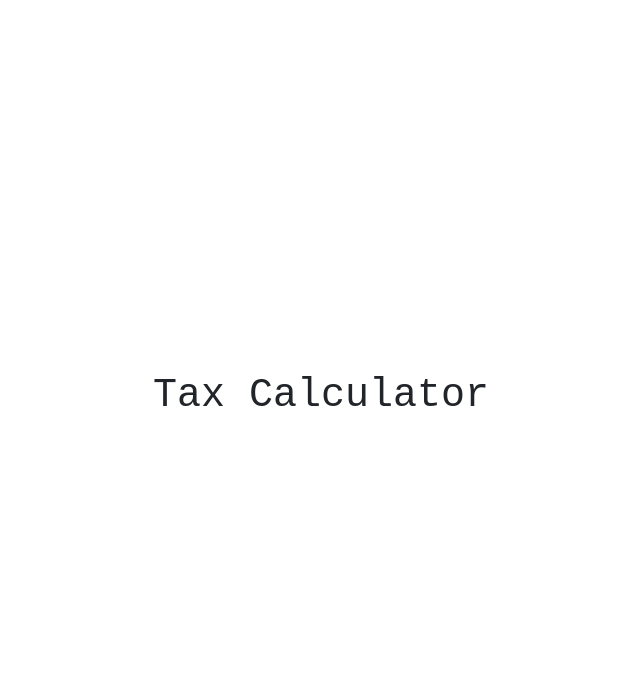
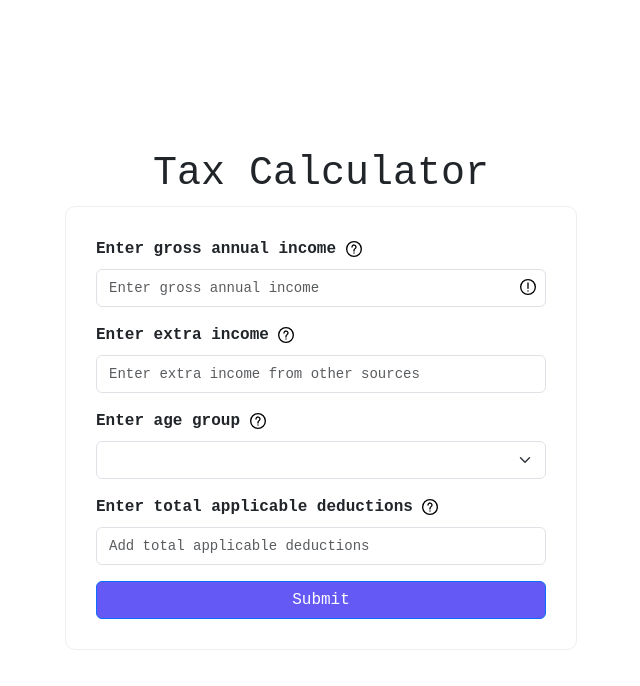
Before and after one commit to PranitPatil03/Fyle-Internship-Challenge, a plain HTML site: page index.html in a window 1280 px wide. Shown: the whole page, without its empty margins (319-959 px from the left). Drawn offline with nearby package versions, Linux system fonts and the light colour scheme.

Commit message:
UI Module Completed ✅

```diff
--- a/index.html
+++ b/index.html
@@ -1,21 +1,152 @@
 <!DOCTYPE html>
 <html lang="en">
   <head>
-  <meta charset="UTF-8">
-  <meta name="viewport" content="width=device-width, initial-scale=1.0">
-  <link href="./style.css" rel="stylesheet"/>
-  <link href="https://cdn.jsdelivr.net/npm/bootstrap@5.3.0-alpha1/dist/css/bootstrap.min.css" rel="stylesheet">
+    <meta charset="UTF-8" />
+    <meta name="viewport" content="width=device-width, initial-scale=1.0" />
+    <link href="./style.css" rel="stylesheet" />
+    <link
+      rel="stylesheet"
+      href="https://cdnjs.cloudflare.com/ajax/libs/font-awesome/5.15.4/css/all.min.css"
+    />
+    <link
+      href="https://cdn.jsdelivr.net/npm/bootstrap@5.3.0-alpha1/dist/css/bootstrap.min.css"
+      rel="stylesheet"
+    />
+    <link
+      rel="stylesheet"
+      href="https://cdn.jsdelivr.net/npm/@flaticon/font/flaticon.css"
+    />
+    <link
+      href="https://cdnjs.cloudflare.com/ajax/libs/font-awesome/5.15.4/css/all.min.css"
+      rel="stylesheet"
+    />
+    <link
+      href="https://cdn.jsdelivr.net/npm/bootstrap@5.3.0-alpha1/dist/css/bootstrap.min.css"
+      rel="stylesheet"
+    />
+
     <title>Fyle Internship Challenge</title>
   </head>
   <body>
-
     <div class="main_container">
       <h1 class="heading">Tax Calculator</h1>
+
+      <div class="form_container" id="form">
+        <form class="form">
+          <div class="mb-3 income">
+            <label for="annual_income" class="form-label annual_income"
+              >Enter gross annual income
+              <span class="icon_span">
+                <img
+                  type="button"
+                  src="assets/icon/interrogation.svg"
+                  alt="Icon Description"
+                  class="icon"
+                  data-bs-toggle="tooltip"
+                  data-bs-placement="top"
+                  data-bs-custom-class="custom-tooltip"
+                  data-bs-title="Gross annual income is your total salary in a year before any deductions"
+                />
+              </span>
+            </label>
+            <input
+              type="number"
+              class="form-control"
+              id="annual_income"
+              placeholder="Enter gross annual income"
+              aria-describedby="annual_income"
+            />
+            <img
+              src="assets/icon/exclamation.svg"
+              class="icon exclamation"
+              type="button"
+              alt="Icon Description"
+              data-bs-toggle="tooltip"
+              data-bs-placement="top"
+              data-bs-custom-class="custom-tooltip"
+              data-bs-title="Please enter numbers only"
+            />
+          </div>
+
+          <div class="mb-3">
+            <label for="annual_income" class="form-label annual_income"
+              >Enter extra income
+              <span class="icon_span">
+                <img
+                  type="button"
+                  src="assets/icon/interrogation.svg"
+                  alt="Icon Description"
+                  class="icon"
+                  data-bs-toggle="tooltip"
+                  data-bs-placement="top"
+                  data-bs-custom-class="custom-tooltip"
+                  data-bs-title="Gross annual income is your total salary in a year before any deductions"
+                />
+              </span>
+            </label>
+            <input
+              type="number"
+              class="form-control"
+              id="annual_income"
+              placeholder="Enter extra income from other sources"
+              aria-describedby="annual_income"
+            />
+          </div>
+          <div class="mb-3">
+            <label for="age_group" class="form-label annual_income"
+              >Enter age group
+              <span class="icon_span">
+                <img
+                  type="button"
+                  src="assets/icon/interrogation.svg"
+                  alt="Icon Description"
+                  class="icon"
+                  data-bs-toggle="tooltip"
+                  data-bs-placement="top"
+                  data-bs-custom-class="custom-tooltip"
+                  data-bs-title="Gross annual income is your total salary in a year before any deductions"
+                />
+              </span>
+            </label>
+            <select class="form-select annual_income" aria-label="Enter extra income">
+              <option selected></option>
+              <option value="1">One</option>
+              <option value="2">Two</option>
+              <option value="3">Three</option>
+            </select>
+          </div>
+          <div class="mb-3">
+            <label for="annual_income" class="form-label annual_income"
+              >Enter total applicable deductions
+              <span class="icon_span">
+                <img
+                  type="button"
+                  src="assets/icon/interrogation.svg"
+                  alt="Icon Description"
+                  class="icon"
+                  data-bs-toggle="tooltip"
+                  data-bs-placement="top"
+                  data-bs-custom-class="custom-tooltip"
+                  data-bs-title="Gross annual income is your total salary in a year before any deductions"
+                />
+              </span>
+            </label>
+            <input
+              type="number"
+              class="form-control"
+              id="annual_income"
+              placeholder="Add total applicable deductions"
+              aria-describedby="annual_income"
+            />
+          </div>
+          <button type="submit" class="btn btn-primary submit">Submit</button>
+        </form>
+      </div>
     </div>
 
     <script src="https://cdn.jsdelivr.net/npm/bootstrap@5.3.0-alpha1/dist/js/bootstrap.bundle.min.js"></script>
     <script src="https://ajax.googleapis.com/ajax/libs/jquery/3.5.1/jquery.min.js"></script>
-
+    <script src="https://cdn.jsdelivr.net/npm/bootstrap@5.3.0-alpha1/dist/js/bootstrap.bundle.min.js"></script>
     <script src="script.js"></script>
   </body>
 </html>
--- a/script.js
+++ b/script.js
@@ -0,0 +1,5 @@
+const tooltipTriggerList = [].slice.call(document.querySelectorAll('[data-bs-toggle="tooltip"]'))
+
+const tooltipList = tooltipTriggerList.map(function (tooltipTriggerEl) {
+  return new bootstrap.Tooltip(tooltipTriggerEl)
+})
--- a/style.css
+++ b/style.css
@@ -1,18 +1,72 @@
-*{
+@import "@flaticon/flaticon-uicons/css/all/all";
+
+* {
   margin: 0;
   padding: 0;
   box-sizing: border-box;
 }
 
-.main_container{
+.main_container {
   height: 100vh;
   display: flex;
   flex-direction: column;
   align-items: center;
   justify-content: center;
-  font-family: 'Courier New', Courier, monospace;
+  font-family: "Courier New", Courier, monospace;
 }
 
-.heading{
+.heading {
   font-weight: 500;
 }
+
+.form_container {
+  border: 1px solid rgb(240, 237, 237);
+  padding: 30px;
+  border-radius: 10px;
+}
+
+.form {
+  width: 450px;
+}
+
+.submit {
+  width: 100%;
+  font-size: 20px;
+  background-color: #6459f4 !important;
+}
+
+.icon {
+  width: 16px;
+  height: 16px;
+  font-weight: 200;
+}
+
+.income {
+  position: relative;
+}
+
+.exclamation {
+  position: absolute;
+  right: 10px;
+  top: 72%;
+  transform: translateY(-50%);
+}
+
+input::placeholder {
+  font-size: 14px;
+  font-weight: 400;
+}
+
+.annual_income{
+  font-weight: bold;
+}
+
+input[type="number"]::-webkit-inner-spin-button,
+input[type="number"]::-webkit-outer-spin-button {
+  -webkit-appearance: none;
+  margin: 0;
+}
+
+input[type="number"] {
+  -moz-appearance: textfield;
+}
```
Also changed, not shown: assets/icon/exclamation.svg (added), assets/icon/interrogation.svg (added). Lines whose indentation alone changed are shown as unchanged.
